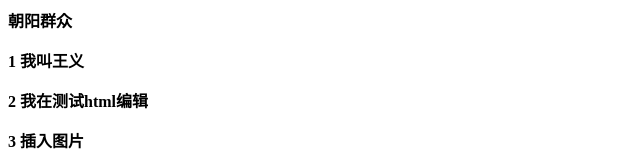
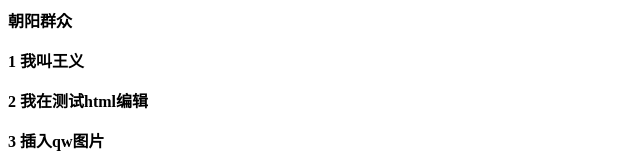
Before and after one commit to VolksWaffe/duoyun.github.io, a plain HTML site: page index.html in a window 1280 px wide. Shown: the top 165 px of the page, 0-640 px from the left. Drawn offline with Linux system fonts and the light colour scheme.

Commit message:
Updatewwwww index.html

```diff
--- a/index.html
+++ b/index.html
@@ -1,7 +1,7 @@
 <p><strong>朝阳群众</strong></p>
 <p><strong>1 我叫王义</strong></p>
 <p><strong>2 我在测试html编辑</strong></p>
-<p><strong>3 插入图片</strong></p>
+<p><strong>3 插入qw图片</strong></p>
 <p><strong><img src="https://c02.purpledshub.com/uploads/sites/48/2023/02/why-sky-blue-2db86ae.jpg?w=1410&amp;webp=1" alt="" width="502" height="301" /></strong></p>
 <p>&nbsp;</p>
 <p>&nbsp;</p>
```
